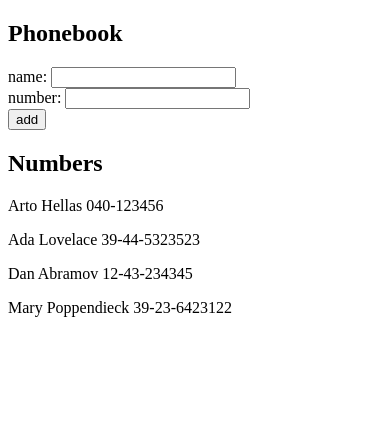
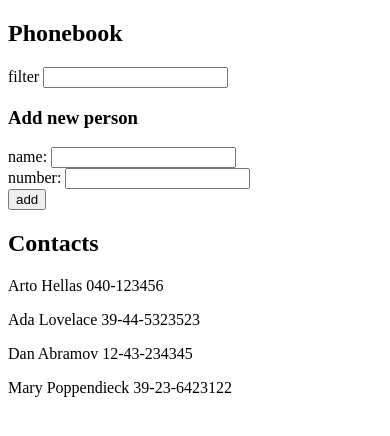
Before and after one commit to ekelhala/fullstackopen, a React (Create React App) app in the folder part2/phonebook/: page / in a window 390 px wide. Shown: the top 436 px of the page. Built offline with nearby package versions, Linux system fonts and the light colour scheme.

Commit message:
Completed phonebook step4

```diff
--- a/part2/phonebook/src/App.js
+++ b/part2/phonebook/src/App.js
@@ -9,6 +9,7 @@ const App = () => {
   ])
   const [newName, setNewName] = useState('')
   const [newNumber, setNewNumber] = useState('')
+  const [filterText, setFilterText] = useState('')
 
   const addNewPerson = (event) => {
     event.preventDefault()
@@ -22,11 +23,23 @@ const App = () => {
     setNewName('')
     setNewNumber('')
   }
-  const numbers = persons.map(person => <p key={person.name}>{person.name} {person.number}</p>)
+
+  const getPersonList = () => {
+    return persons.map(person => {
+      if(person.name.toLowerCase().includes(filterText))
+        return <p key={person.name}>{person.name} {person.number}</p>
+      return null
+    })
+  }
+
   return (
     <div>
       <h2>Phonebook</h2>
+      <div>
+        filter <input value={filterText} onChange={(event) => setFilterText(event.target.value)}/>
+      </div>
       <form onSubmit={addNewPerson}>
+        <h3>Add new person</h3>
         <div>
           name: <input value={newName} onChange={(event) => setNewName(event.target.value)}/>
         </div>
@@ -37,8 +50,8 @@ const App = () => {
           <button type="submit">add</button>
         </div>
       </form>
-      <h2>Numbers</h2>
-      {numbers}
+      <h2>Contacts</h2>
+      {getPersonList()}
     </div>
   )
 
```
